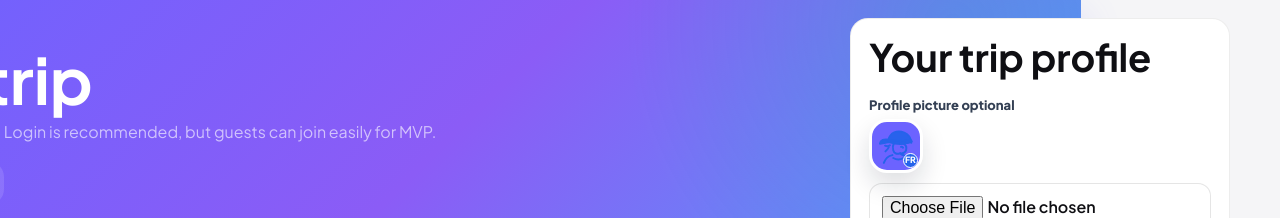
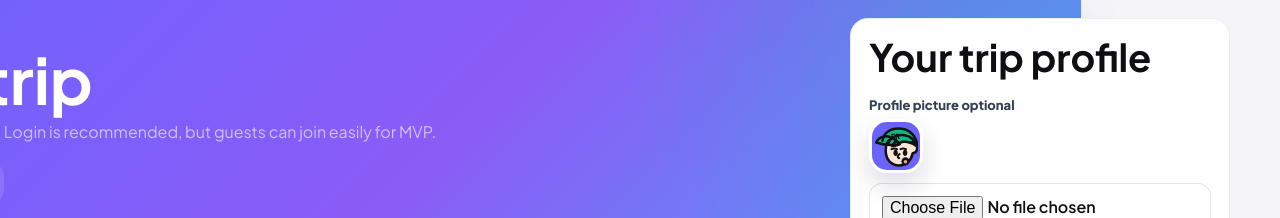
Before and after one commit to shyamalalrahana/tripsplit, a Next.js app: page /join/1 in a window 1280 px wide. Shown: the top 218 px of the page. Built offline with nearby package versions, Linux system fonts and the light colour scheme; no server answers; the database is empty.

Commit message:
Use sticker style fallback avatars

```diff
--- a/app/globals.css
+++ b/app/globals.css
@@ -576,53 +576,61 @@ textarea:focus {
 }
 
 .avatarVector {
-  background: #f8fbff;
-  border: 1px solid rgba(37, 99, 235, 0.14);
+  background: #f7faf9;
+  border: 1px solid rgba(17, 24, 39, 0.08);
   isolation: isolate;
 }
 
 .avatarIllustration {
   position: absolute;
-  inset: 9%;
+  inset: 5%;
   z-index: 1;
-  width: 82%;
-  height: 82%;
+  width: 90%;
+  height: 90%;
   pointer-events: none;
 }
 
-.avatarLine {
+.avatarStroke {
   fill: none;
-  stroke: var(--avatar-accent, #2563eb);
-  stroke-width: 4.8;
+  stroke: #111214;
+  stroke-width: 5.6;
   stroke-linecap: round;
   stroke-linejoin: round;
 }
 
-.avatarCap {
-  stroke-width: 5.5;
+.avatarFaceLine {
+  stroke-width: 4.5;
 }
 
 .avatarCapFill {
-  fill: var(--avatar-accent, #2563eb);
-  opacity: 0.95;
-}
-
-.avatarInitials {
-  position: absolute;
-  right: 4%;
-  bottom: 4%;
-  z-index: 2;
-  display: grid;
-  width: 32%;
-  height: 32%;
-  place-items: center;
-  border: 1.5px solid #ffffff;
-  border-radius: 999px;
-  background: var(--avatar-accent, #2563eb);
-  color: #ffffff;
-  font-size: 0.48em;
+  fill: var(--avatar-accent, #10b981);
+}
+
+.avatarCapBill {
+  fill: var(--avatar-accent, #10b981);
+}
+
+.avatarFace {
+  fill: #ffe7d7;
+}
+
+.avatarHair,
+.avatarEye,
+.avatarMouth {
+  fill: #111214;
+}
+
+.avatarTongue {
+  fill: #ff9d87;
+}
+
+.avatarCapText {
+  fill: #111214;
+  font-size: 16px;
   font-weight: 950;
-  line-height: 1;
+  letter-spacing: 0;
+  dominant-baseline: middle;
+  font-family: var(--font-sans);
 }
 
 .bottomNav {
--- a/components/AvatarView.tsx
+++ b/components/AvatarView.tsx
@@ -2,7 +2,7 @@ import { initials } from "@/lib/avatar";
 
 function avatarAccent(name: string, color?: string | null) {
   if (color) return color;
-  const colors = ["#2563eb", "#6c63ff", "#0891b2", "#7c3aed", "#0f6bff"];
+  const colors = ["#10b981", "#14b8a6", "#22c55e", "#0ea5e9", "#6366f1"];
   const code = (name || "user").split("").reduce((sum, char) => sum + char.charCodeAt(0), 0);
   return colors[code % colors.length];
 }
@@ -25,19 +25,23 @@ export function AvatarView({
   return (
     <span className={`${className} avatarVector`} style={{ ["--avatar-accent" as string]: accent }} aria-label={`${name} avatar`}>
       <svg className="avatarIllustration" viewBox="0 0 96 96" aria-hidden="true">
-        <path className="avatarCapFill" d="M31 34c5-18 21-25 39-18 10 4 16 13 17 25-12 5-32 5-48-2l-29 4c1-7 8-11 21-9Z" />
-        <path className="avatarLine" d="M30 34c5-18 21-25 39-18 10 4 16 13 17 25" />
-        <path className="avatarLine avatarCap" d="M10 43c1-8 9-12 22-9 18 3 32 4 47 0 4-1 7 0 8 4-18 8-37 7-55 1l-22 4Z" />
-        <path className="avatarLine" d="M44 41c-3 6-4 12-2 18 2 8 10 11 17 7" />
-        <path className="avatarLine" d="M59 42c8-1 15 4 15 12 0 7-5 12-12 13" />
-        <path className="avatarLine" d="M61 51c2-1 4 0 5 2" />
-        <path className="avatarLine" d="M34 47c-4 3-8 3-12 1" />
-        <path className="avatarLine" d="M31 52c-2 4-5 7-8 10" />
-        <path className="avatarLine" d="M40 71c-10 2-17 8-21 19" />
-        <path className="avatarLine" d="M61 69c11 3 19 10 24 21" />
-        <path className="avatarLine" d="M42 78c8 5 17 5 25 0" />
+        <path className="avatarFace" d="M36 34c-7 4-10 12-10 25 0 20 12 33 30 33 15 0 26-10 30-27 6-1 10-6 10-13 0-8-6-13-14-11-11-14-29-18-46-7Z" />
+        <path className="avatarHair" d="M31 46c4-16 19-24 37-21 12 2 22 10 25 23-10-7-20-10-32-8-5 6-12 9-21 9 2-4 5-7 9-11-8 0-14 3-18 8Z" />
+        <path className="avatarCapFill" d="M19 37c2-17 16-27 36-27 20 0 36 12 41 34-10-5-22-7-35-5-14 2-29 1-42-2Z" />
+        <path className="avatarCapBill" d="M5 41c6-12 19-17 33-11 8 3 14 8 19 15-17 3-34 2-52-4Z" />
+        <path className="avatarStroke" d="M19 37c2-17 16-27 36-27 20 0 36 12 41 34" />
+        <path className="avatarStroke" d="M5 41c6-12 19-17 33-11 8 3 14 8 19 15-17 3-34 2-52-4Z" />
+        <path className="avatarStroke" d="M36 34c-7 4-10 12-10 25 0 20 12 33 30 33 15 0 26-10 30-27 6-1 10-6 10-13 0-8-6-13-14-11" />
+        <path className="avatarStroke" d="M31 46c4-16 19-24 37-21 12 2 22 10 25 23-10-7-20-10-32-8-5 6-12 9-21 9 2-4 5-7 9-11" />
+        <path className="avatarStroke avatarFaceLine" d="M39 56c4-2 8-2 12 0" />
+        <path className="avatarStroke avatarFaceLine" d="M59 56c4-2 8-2 12 0" />
+        <path className="avatarEye" d="M43 64c0 4 2 7 5 7s5-3 5-7-2-7-5-7-5 3-5 7Z" />
+        <path className="avatarEye" d="M64 64c0 4 2 7 5 7s5-3 5-7-2-7-5-7-5 3-5 7Z" />
+        <path className="avatarStroke avatarFaceLine" d="M57 67c-5 3-6 7-1 9" />
+        <path className="avatarMouth" d="M61 83c0 5 4 9 9 9s9-4 9-9-4-9-9-9-9 4-9 9Z" />
+        <circle className="avatarTongue" cx="70" cy="84" r="4" />
+        <text className="avatarCapText" x="48" y="29" textAnchor="middle">{initials(name)}</text>
       </svg>
-      <span className="avatarInitials" aria-hidden="true">{initials(name)}</span>
     </span>
   );
 }
```
